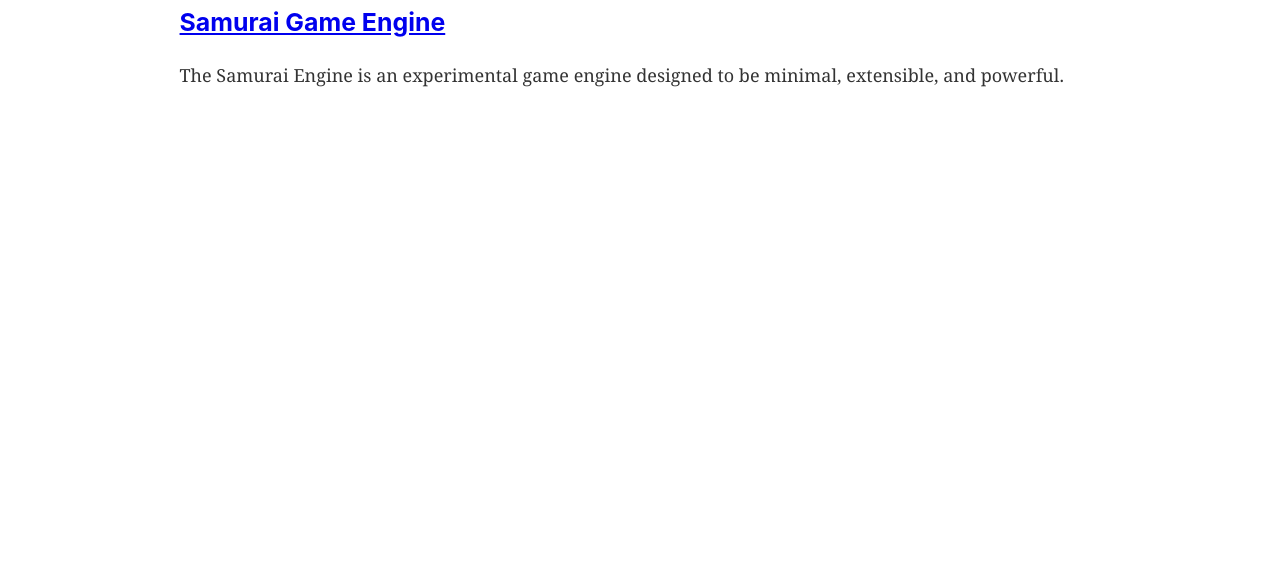
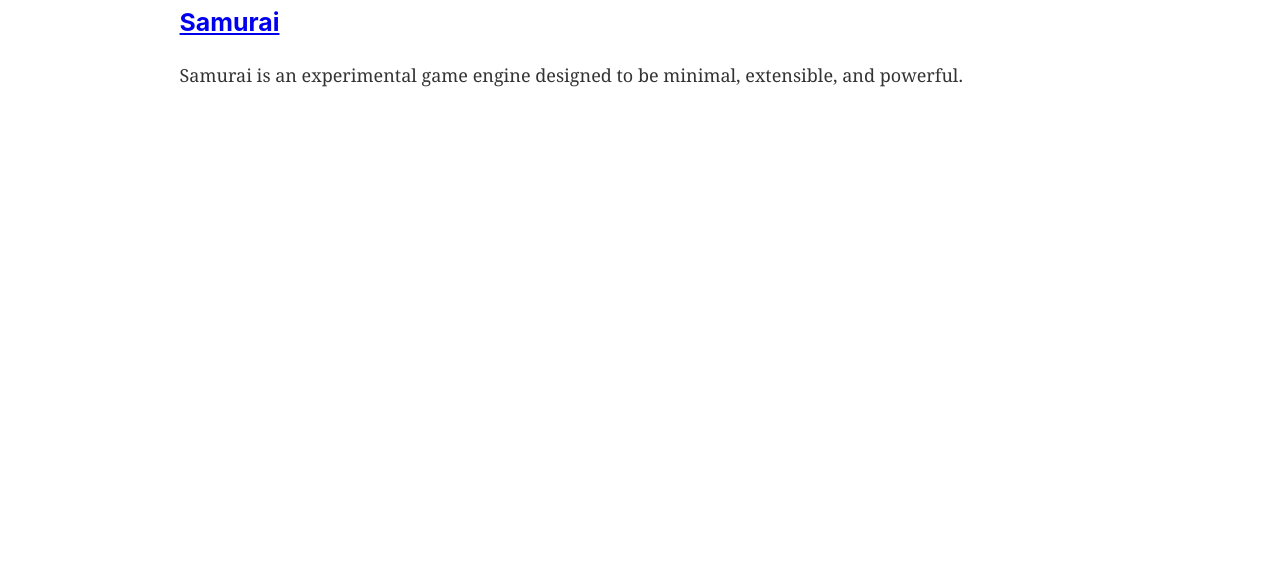
Before and after one commit to DominicSieli/resume, a Gatsby site: page /projects in a window 1280 px wide. Shown: the part 234-800 px from the top of the page. Built offline with nearby package versions, Linux system fonts and the light colour scheme; Gatsby itself is replaced by a stand-in of ours.

Commit message:
Updated projects and accreditations pages

```diff
--- a/src/pages/projects.js
+++ b/src/pages/projects.js
@@ -5,9 +5,9 @@ import Layout from "../components/layout"
 const SecondPage = () => (
   <Layout>
     <h1>Projects</h1>
-    <h3><a href="https://github.com/DominicSieli/Samurai-Engine">Samurai Game Engine</a></h3>
+    <h3><a href="https://github.com/DominicSieli/Samurai-Engine">Samurai</a></h3>
     <p>
-      The Samurai Engine is an experimental game engine designed to be minimal, extensible, and powerful.
+      Samurai is an experimental game engine designed to be minimal, extensible, and powerful.
     </p>
   </Layout>
 )
```
Also changed, not shown: src/pages/accreditation.js (line endings or trailing spaces).
